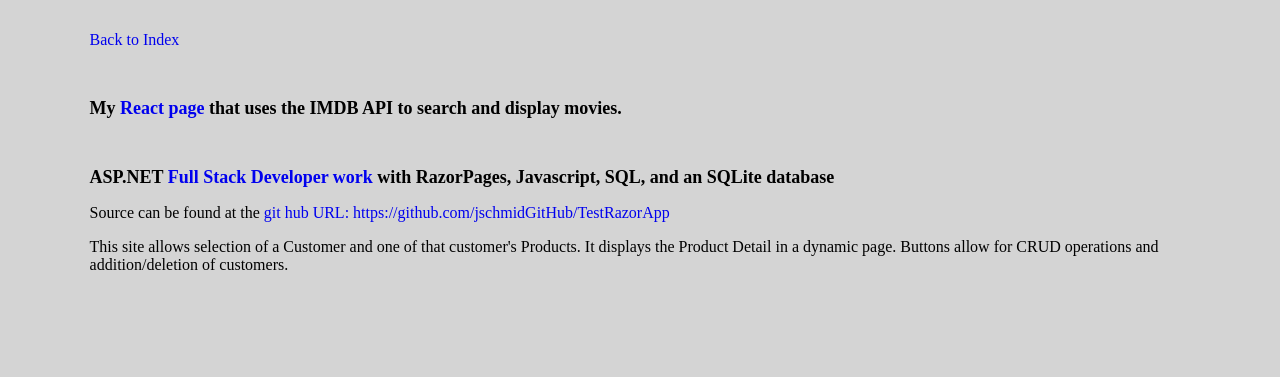
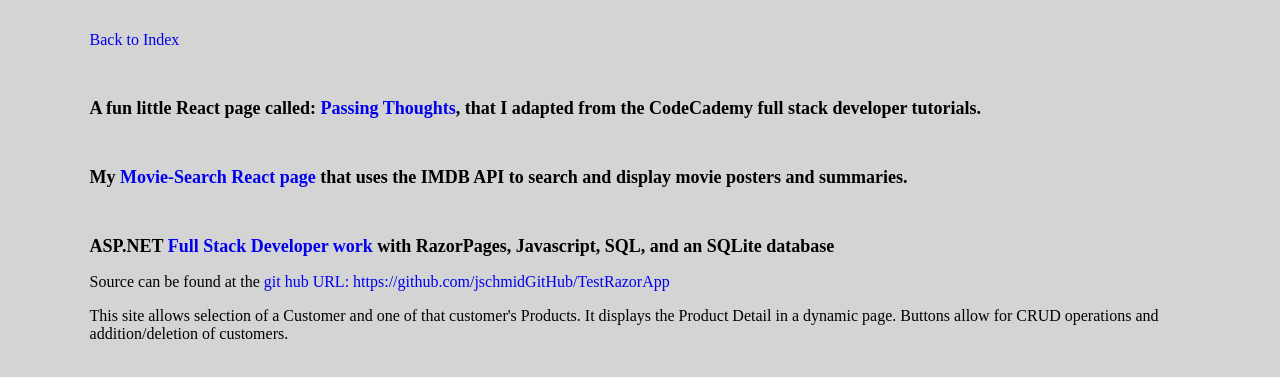
Before and after one commit to jschmidGitHub/jonathanschmid.github.io, a plain HTML site: page fullstack.html in a window 1280 px wide. Shown: the part 153-530 px from the top of the page. Drawn offline with Linux system fonts and the light colour scheme.

Commit message:
With Passing Thoughts React page link

```diff
--- a/fullstack.html
+++ b/fullstack.html
@@ -24,7 +24,9 @@
   <p><a href="./index.html">Back to Index</a></p>
   <BR>
 
-  <h2>My <a href="http://jonathan-schmid.redirectme.net:5174">React page</a> that uses the IMDB API to search and display movies.</h2><br />
+  <h2>A fun little React page called: <a href="http://jonathan-schmid.redirectme.net:5173">Passing Thoughts</a>, that I adapted from the CodeCademy full stack developer tutorials.</h2><br />
+
+  <h2>My <a href="http://jonathan-schmid.redirectme.net:5174">Movie-Search React page</a> that uses the IMDB API to search and display movie posters and summaries.</h2><br />
 
   <h2>ASP.NET <a href="http://jonathan-schmid.redirectme.net:5283">Full Stack Developer work</a> with RazorPages,
       Javascript, SQL, and an SQLite database</h2>
```
